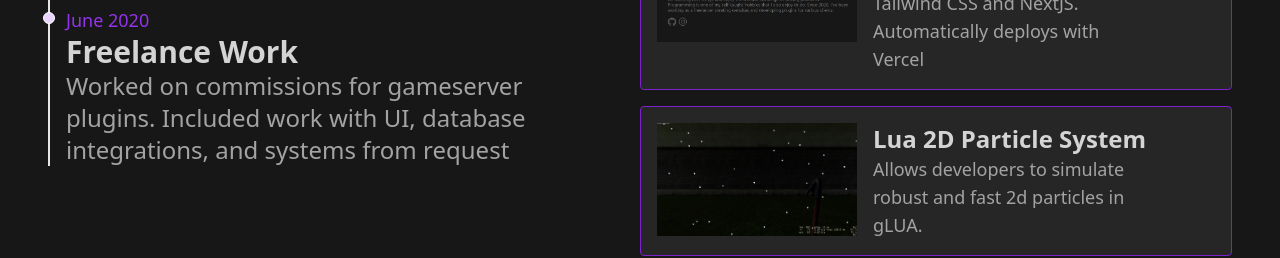
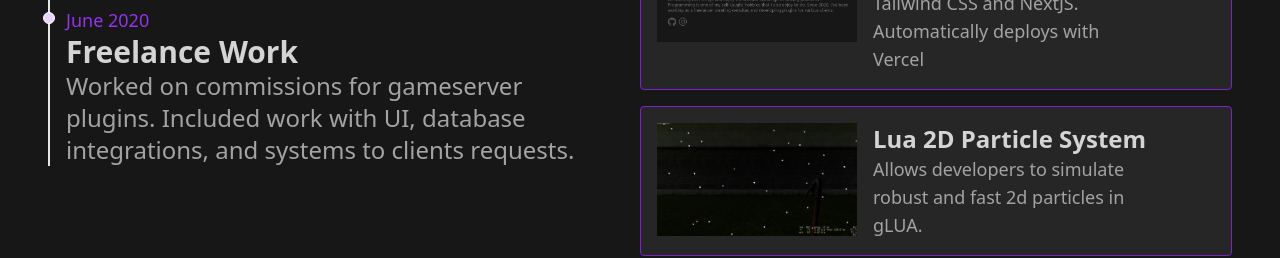
Before and after one commit to Av3r4ge/website, a Next.js app: page / in a window 1280 px wide. Shown: the part 1442-1700 px from the top of the page. Built offline with nearby package versions, Linux system fonts and the light colour scheme.

Commit message:
change desc

```diff
--- a/src/components/ui/projectsandhistory.tsx
+++ b/src/components/ui/projectsandhistory.tsx
@@ -16,7 +16,7 @@ export default function ProjectsAndHistory() {
       {
         date: "June 2020",
         title: "Freelance Work",
-        description: "Worked on commissions for gameserver plugins. Included work with UI, database integrations, and systems from request"
+        description: "Worked on commissions for gameserver plugins. Included work with UI, database integrations, and systems to clients requests."
       },
     ];
 
```
